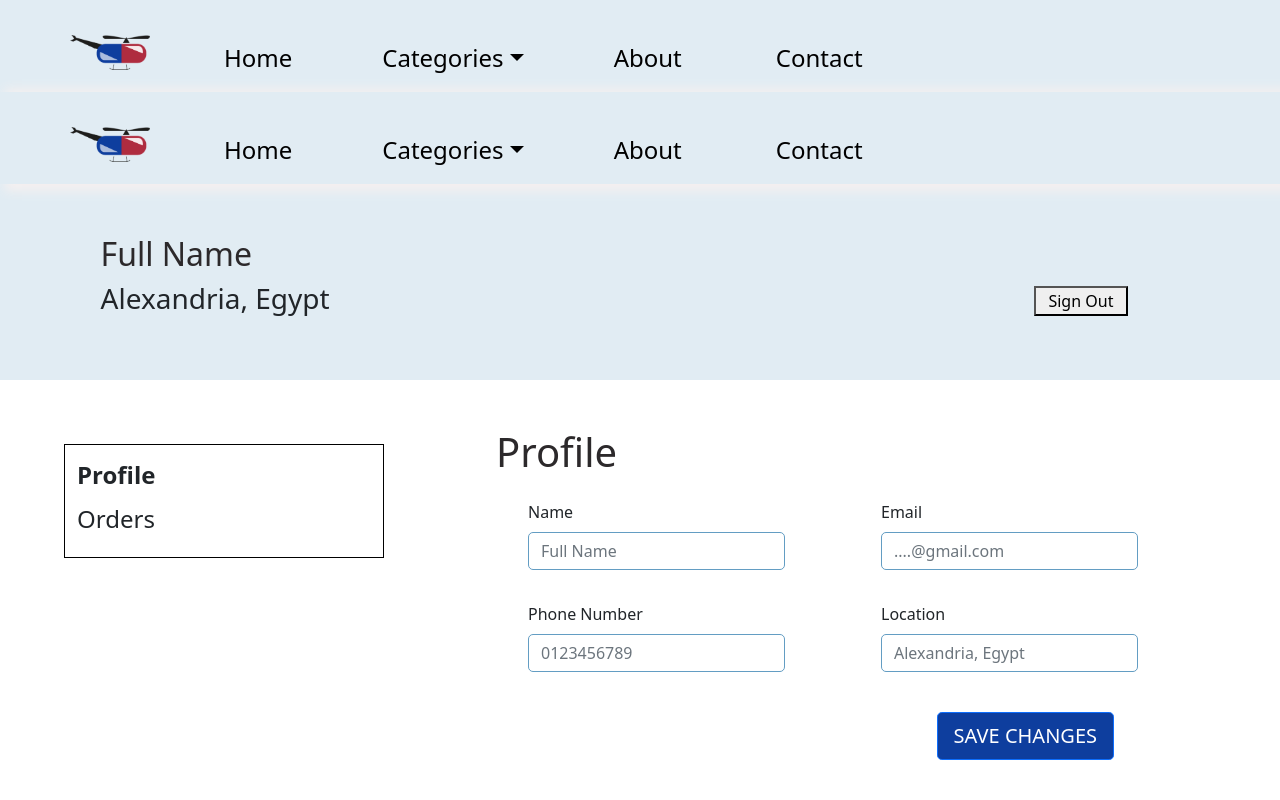
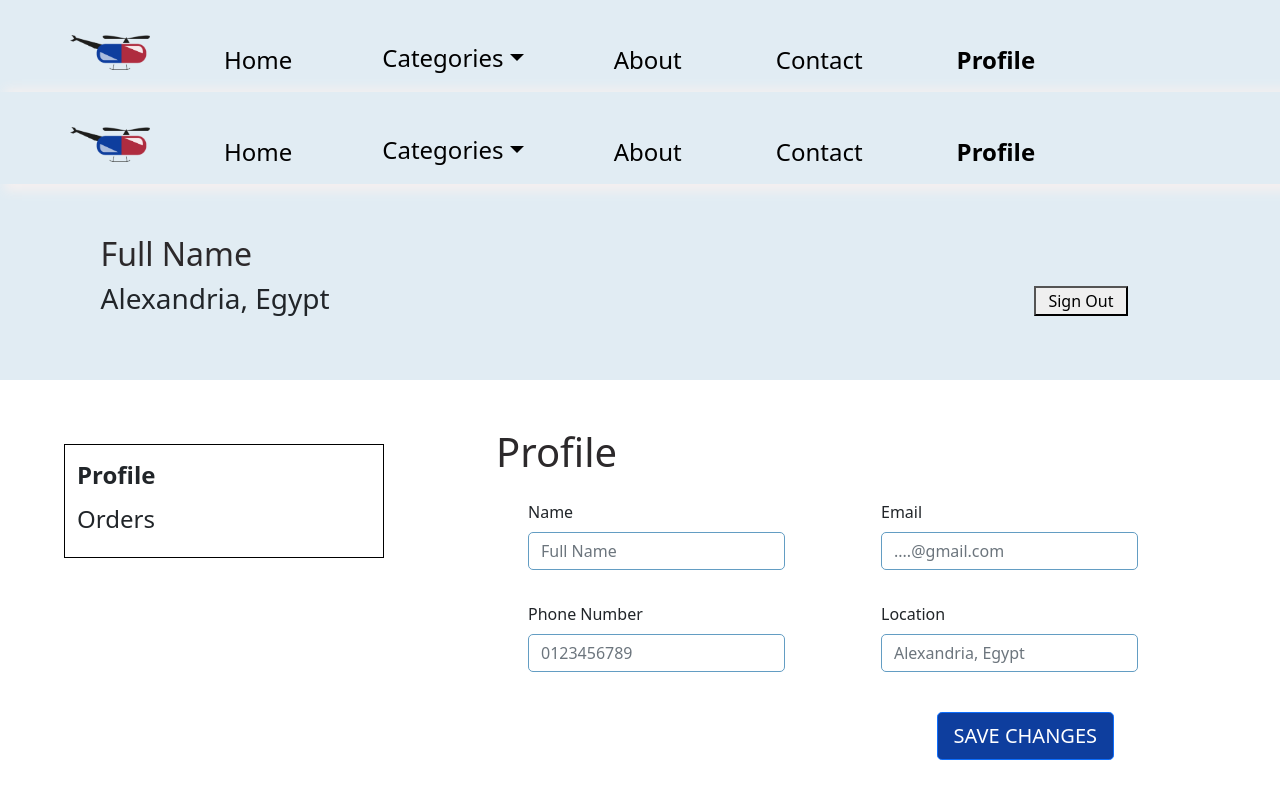
Before and after one commit to chimochie/MedicalWeb, a React (Create React App) app: page /profile in a window 1280 px wide. Shown: the top 800 px of the page. Built offline with nearby package versions, Linux system fonts and the light colour scheme.

Commit message:
Update PageNav.js

```diff
--- a/src/components/PageNav.js
+++ b/src/components/PageNav.js
@@ -45,6 +45,8 @@ function PageNav() {
             <Col style={{marginTop:"1%"}}>
               <NavLink activeClassName="active" to="/About"  className='links' style={{textDecoration:"none"}}>About</NavLink></Col>
             <Col style={{marginTop:"1%",marginLeft:"20px"}}><NavLink activeClassName="active" to="/Contact" className='links' style={{textDecoration:"none"}}>Contact</NavLink></Col>
+            <Col style={{marginTop:"1%",marginLeft:"20px"}}><NavLink activeClassName="active" to="/profile" className='links' style={{textDecoration:"none"}}>Profile</NavLink></Col>
+
                 </Row>
                 </div>
 
```
